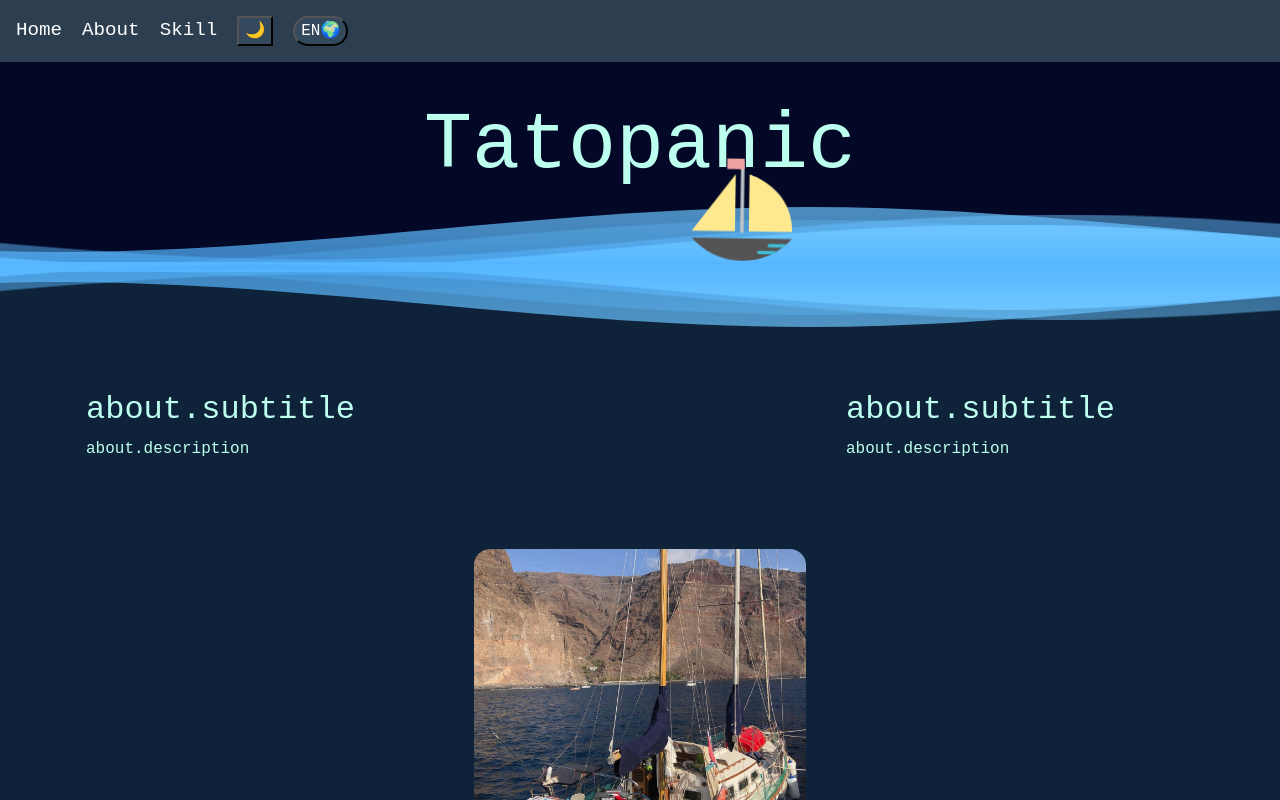
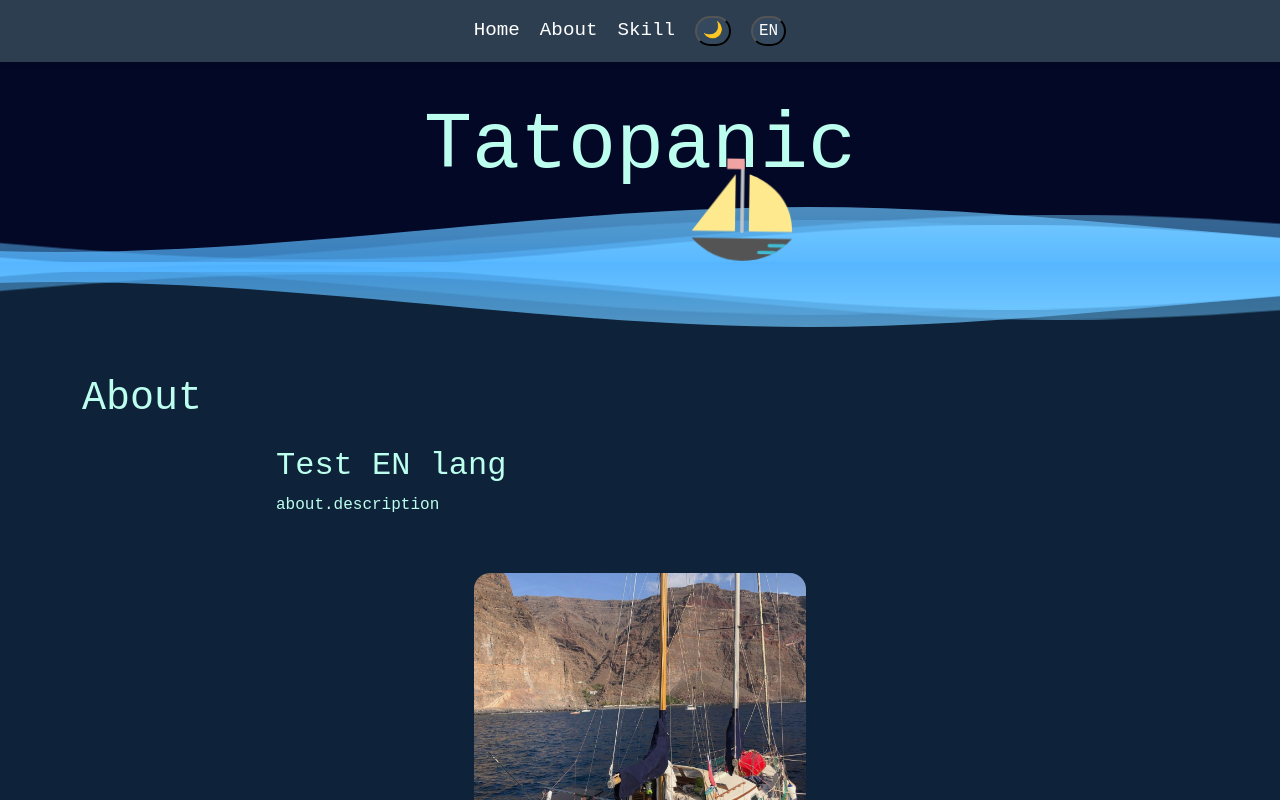
Before and after one commit to JungleKiosk/tatopanic, a Vue app: page /about in a window 1280 px wide. Shown: the top 800 px of the page. Built offline with nearby package versions, Linux system fonts and the light colour scheme.

Commit message:
vite config base

```diff
--- a/index.html
+++ b/index.html
@@ -2,9 +2,9 @@
 <html lang="en">
   <head>
     <meta charset="UTF-8" />
-    <link rel="icon" type="image/svg+xml" href="/vite.svg" />
+    <link rel="icon" type="image/svg+xml" href="./src/assets/img/svg/boat.svg" />
     <meta name="viewport" content="width=device-width, initial-scale=1.0" />
-    <title>Vite + Vue</title>
+    <title>Tatopanic</title>
   </head>
   <body>
     <div id="app"></div>
--- a/src/components/main/AboutMain.vue
+++ b/src/components/main/AboutMain.vue
@@ -7,25 +7,26 @@ export default {
 
 
 <template>
+    <h1>About</h1>
     <div class="row justify-content-center">
         <div class="col-12 col-lg-8 p-3">
             <h2>{{ $t('about.subtitle') }}</h2>
             <p>{{ $t('about.description') }}</p>
         </div>
-        <div class="col-12 col-lg-4 p-3">
+<!--         <div class="col-12 col-lg-4 p-3">
             <h2>{{ $t('about.subtitle') }}</h2>
             <p>{{ $t('about.description') }}</p>
-        </div>
+        </div> -->
     </div>
     <!--1st - content -->
-    <div class="row justify-content-center">
+<!--     <div class="row justify-content-center">
         <div class="col-12 col-lg-8 p-3">
 
         </div>
         <div class="col-12 col-lg-4 p-3">
 
         </div>
-    </div>
+    </div> -->
 </template>
 
 <style scoped></style>
--- a/src/components/main/HomeMain.vue
+++ b/src/components/main/HomeMain.vue
@@ -7,25 +7,26 @@ export default {
 
 
 <template>
+    <h1>Home</h1>
     <div class="row justify-content-center">
         <div class="col-12 col-lg-8 p-3">
             <h2>{{ $t('home.subtitle') }}</h2>
             <p>{{ $t('home.description') }}</p>
         </div>
-        <div class="col-12 col-lg-4 p-3">
+<!--         <div class="col-12 col-lg-4 p-3">
             <h2>{{ $t('home.subtitle') }}</h2>
             <p>{{ $t('home.description') }}</p>
-        </div>
+        </div> -->
     </div>
     <!--1st - content -->
-    <div class="row justify-content-center">
+<!--     <div class="row justify-content-center">
         <div class="col-12 col-lg-8 p-3">
 
         </div>
         <div class="col-12 col-lg-4 p-3">
 
         </div>
-    </div>
+    </div> -->
 </template>
 
 <style scoped></style>
--- a/src/components/main/SkillMain.vue
+++ b/src/components/main/SkillMain.vue
@@ -7,25 +7,26 @@ export default {
 
 
 <template>
+    <h1>Skill</h1>
     <div class="row justify-content-center">
         <div class="col-12 col-lg-8 p-3">
             <h2>{{ $t('skill.subtitle') }}</h2>
             <p>{{ $t('skill.description') }}</p>
         </div>
-        <div class="col-12 col-lg-4 p-3">
+<!--         <div class="col-12 col-lg-4 p-3">
             <h2>{{ $t('skill.subtitle') }}</h2>
             <p>{{ $t('skill.description') }}</p>
-        </div>
+        </div> -->
     </div>
     <!--1st - content -->
-    <div class="row justify-content-center">
+<!--     <div class="row justify-content-center">
         <div class="col-12 col-lg-8 p-3">
 
         </div>
         <div class="col-12 col-lg-4 p-3">
 
         </div>
-    </div>
+    </div> -->
 </template>
 
 <style scoped></style>
--- a/src/components/partials/LangSwitcher.vue
+++ b/src/components/partials/LangSwitcher.vue
@@ -24,8 +24,8 @@ onMounted(() => {
   <div class="language-switcher">
     <button class="theme-button rounded-5" @click="toggleLanguage">
       <!-- Mostra la bandiera opposta alla lingua corrente -->
-      <span v-if="currentLang === 'it'">EN🌍</span>
-      <span v-else>IT🍕</span>
+      <span v-if="currentLang === 'it'">EN</span>
+      <span v-else>IT</span>
     </button>
   </div>
 </template>
--- a/src/components/partials/Navbar.vue
+++ b/src/components/partials/Navbar.vue
@@ -34,14 +34,14 @@ export default {
 </script>
 
 <template>
-  <nav class="navbar">
+  <nav class="navbar justify-content-center">
     <ul>
       <li><router-link to="/">{{ $t('navbar.home') }}</router-link></li>
       <li><router-link to="/about">{{ $t('navbar.about') }}</router-link></li>
       <li><router-link to="/skill">{{ $t('navbar.skill') }}</router-link></li>
       <li>
         <!-- ✅ Bottone per cambiare tema -->
-        <button @click="toggleTheme" class="theme-button">
+        <button @click="toggleTheme" class="theme-button rounded-5">
           {{ isDarkMode ? '🌞' : '🌙' }}
         </button>
       </li>
--- a/src/lang/i18n.js
+++ b/src/lang/i18n.js
@@ -9,17 +9,15 @@ const messages = {
     },
     home: {
       title: "Tatopanic",
-    },
-    jumbo: {
-      title: "Hi, I'm",
-      txt: "IAEBCIYVEUCYVicbkhbkbiiVIYGVIYLSBAIWEBFIBibiyvgyivcweihf",
-      boxbtn: "btn",
+      subtitle: "Test IT lang ",
     },
     about: {
       title: "About",
+      subtitle: "Test IT lang ",
     },
     skill: {
       title: "Skill",
+      subtitle: "Test IT lang ",
     }
   },
   it: {
@@ -30,17 +28,15 @@ const messages = {
     },
     home: {
       title: "Tatopanic",
-    },
-    jumbo: {
-      title: "Ciao, sono ...",
-      txt: "IAEBCIYVEUCYVicbkhbkbiiVIYGVIYLSBAIWEBFIBibiyvgyivcweihf",
-      boxbtn: "btn",
+      subtitle: "Test EN lang ",
     },
     about: {
       title: "Chi siamo",
+      subtitle: "Test EN lang ",
     },
     skill: {
       title: "Skill",
+      subtitle: "Test EN lang ",
     }
   },
 };
--- a/vite.config.js
+++ b/vite.config.js
@@ -3,5 +3,6 @@ import vue from '@vitejs/plugin-vue'
 
 // https://vite.dev/config/
 export default defineConfig({
+  base:"/tatopanic/",
   plugins: [vue()],
 })
```
